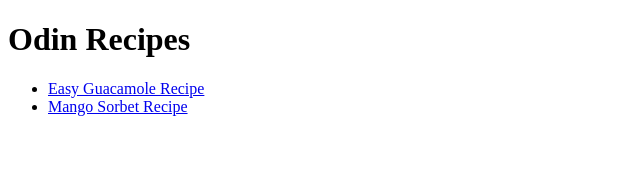
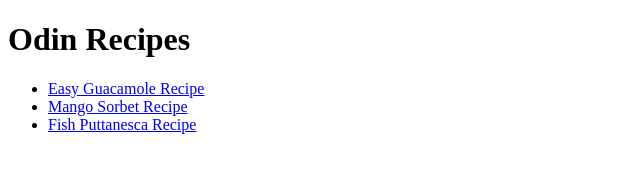
Before and after one commit to Lesego-S/odin-recipes, a plain HTML site: page index.html in a window 1280 px wide. Shown: the whole page, without its empty margins (0-640 px from the left). Drawn offline with Linux system fonts and the light colour scheme.

Commit message:
Add the third recipe page link

```diff
--- a/index.html
+++ b/index.html
@@ -5,6 +5,7 @@
     <meta name="viewport" content="width=device-width, initial-scale=1.0">
     <title>Document</title>
 </head>
+
 <body>
 
     <h1>Odin Recipes</h1>
@@ -12,8 +13,8 @@
     <ul>
         <li><a href="recipes/guacamole.html">Easy Guacamole Recipe</a></li>
         <li><a href="recipes/mango-sorbet.html">Mango Sorbet Recipe</a></li>
+        <li><a href="recipes/fish-puttanesca">Fish Puttanesca Recipe</a></li>
     </ul>
-
 
 </body>
 </html>
```
